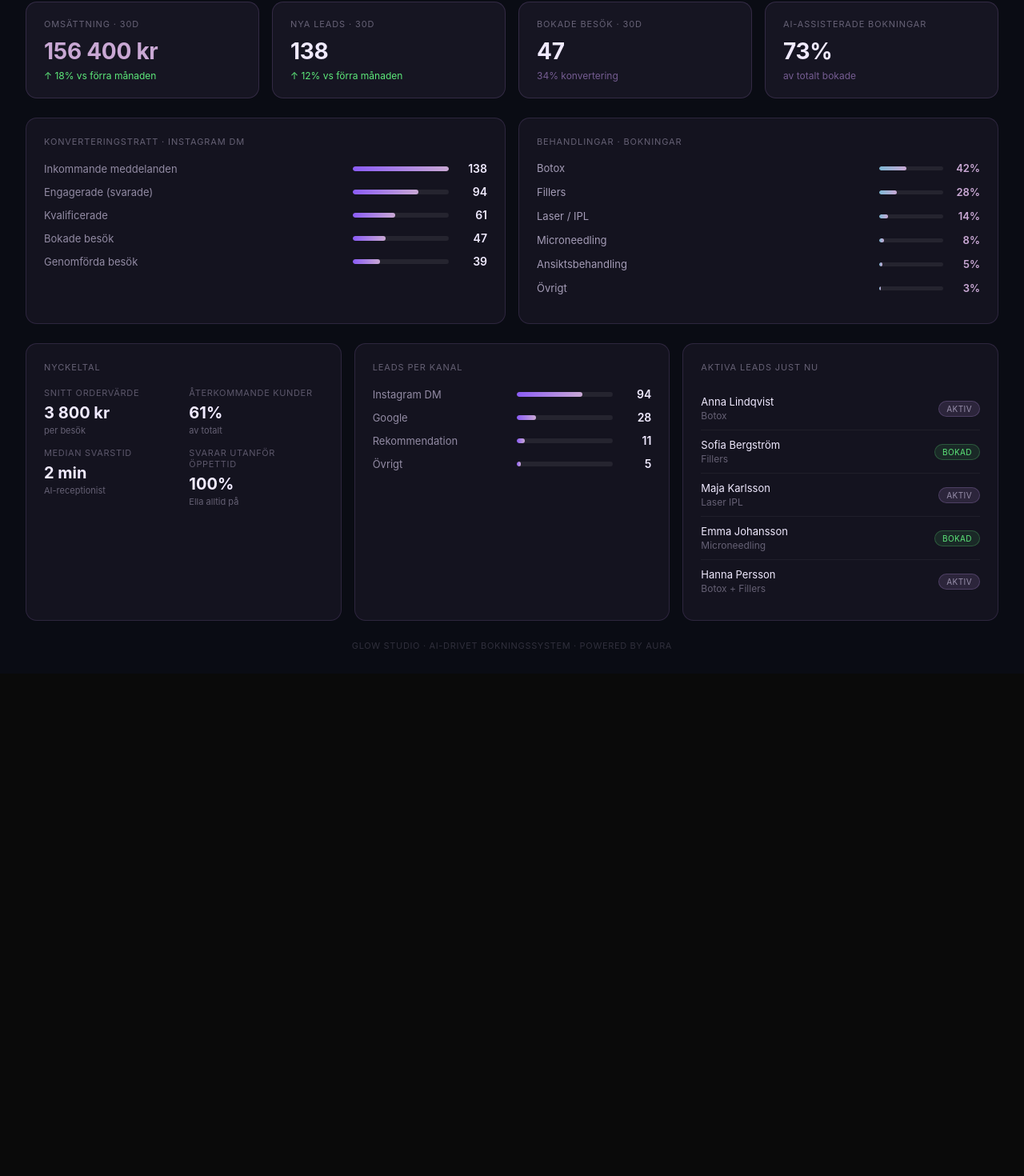
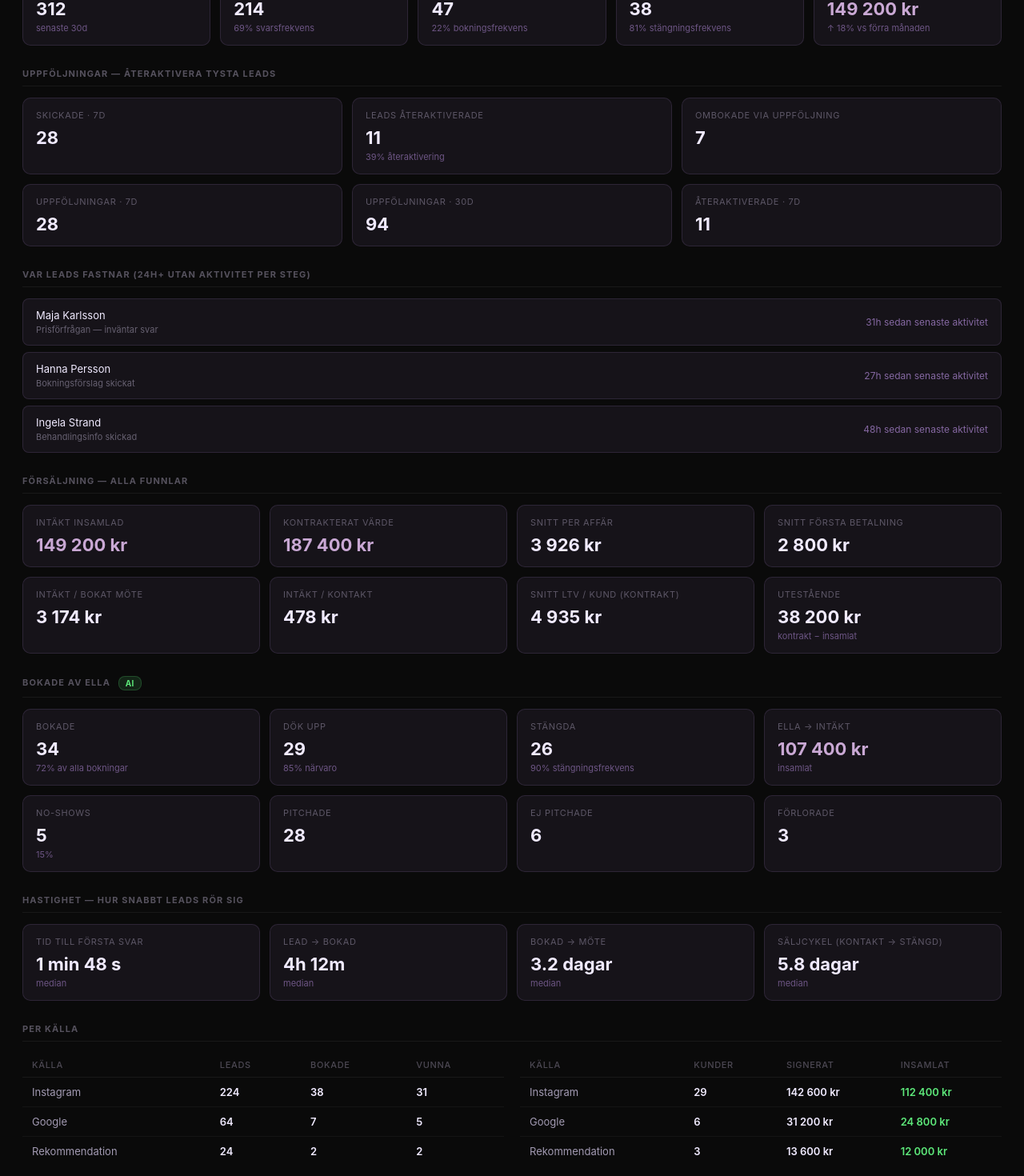
Before and after one commit to jackisestadai-debug/my-ai-setter, a Next.js app in the folder template-ai-setter/: page /klinik-demo/dashboard in a window 1280 px wide. Shown: the part 100-1570 px from the top of the page at 80% size. Before the commit the page ends 942 px from the top, so only its background shows below. Built offline with nearby package versions, Linux system fonts and the light colour scheme.

Commit message:
Rebuild Glow Studio demo dashboard with full analytics sections matching Rekvo layout

```diff
--- a/template-ai-setter/src/app/klinik-demo/dashboard/page.tsx
+++ b/template-ai-setter/src/app/klinik-demo/dashboard/page.tsx
@@ -1,10 +1,4 @@
 "use client";
-
-/**
- * Glow Studio — demo-dashboard.
- * Visar realistiska fake-siffror för en etablerad skönhetsklinik.
- * Används som iframe i Glow Studio HQ:s dashboard-flik.
- */
 
 export default function GlowDashboard() {
   return (
@@ -12,222 +6,179 @@ export default function GlowDashboard() {
       <style>{`
         * { box-sizing: border-box; margin: 0; padding: 0; }
         body { background: #0a0c14; font-family: -apple-system, BlinkMacSystemFont, 'Segoe UI', sans-serif; color: #e8e0ff; }
+        .page { padding: 24px 28px; min-height: 100vh; }
+        h2 { font-size: 11px; color: rgba(200,190,220,0.4); letter-spacing: 0.1em; text-transform: uppercase; margin: 28px 0 14px; padding-bottom: 8px; border-bottom: 1px solid rgba(255,255,255,0.06); }
+        h2:first-child { margin-top: 0; }
 
-        .page { padding: 28px 32px; min-height: 100vh; background: #0a0c14; }
+        /* Stat grids */
+        .grid { display: grid; gap: 12px; margin-bottom: 4px; }
+        .g2 { grid-template-columns: repeat(2, 1fr); }
+        .g3 { grid-template-columns: repeat(3, 1fr); }
+        .g4 { grid-template-columns: repeat(4, 1fr); }
+        .g5 { grid-template-columns: repeat(5, 1fr); }
+        .g6 { grid-template-columns: repeat(6, 1fr); }
 
-        .header { display: flex; justify-content: space-between; align-items: center; margin-bottom: 28px; }
-        .title { font-size: 22px; font-weight: 700; color: #f0eaff; letter-spacing: 0.02em; }
-        .subtitle { font-size: 13px; color: rgba(200,190,220,0.45); margin-top: 4px; }
-        .period-badge {
-          background: rgba(180,140,220,0.12);
-          border: 1px solid rgba(180,140,220,0.25);
-          border-radius: 20px;
-          padding: 6px 16px;
-          font-size: 12px;
-          color: rgba(200,190,220,0.7);
-          letter-spacing: 0.04em;
+        .stat {
+          background: rgba(180,140,220,0.07);
+          border: 1px solid rgba(180,140,220,0.15);
+          border-radius: 10px;
+          padding: 14px 16px;
         }
+        .stat-label { font-size: 11px; color: rgba(200,190,220,0.4); letter-spacing: 0.06em; text-transform: uppercase; margin-bottom: 8px; }
+        .stat-value { font-size: 22px; font-weight: 700; color: #f0eaff; }
+        .stat-sub { font-size: 11px; color: rgba(180,140,220,0.55); margin-top: 4px; }
+        .stat.accent .stat-value { color: #c9a8d4; }
+        .stat.green .stat-value { color: #5de87a; }
 
-        .kpi-row { display: grid; grid-template-columns: repeat(4, 1fr); gap: 16px; margin-bottom: 24px; }
-        .kpi {
-          background: rgba(180,140,220,0.07);
-          border: 1px solid rgba(180,140,220,0.18);
-          border-radius: 14px;
-          padding: 20px 22px;
-        }
-        .kpi-label { font-size: 11px; color: rgba(200,190,220,0.45); letter-spacing: 0.08em; text-transform: uppercase; margin-bottom: 10px; }
-        .kpi-value { font-size: 28px; font-weight: 700; color: #f0eaff; letter-spacing: -0.01em; }
-        .kpi-sub { font-size: 12px; color: rgba(180,140,220,0.6); margin-top: 6px; }
-        .kpi-up { color: #5de87a; }
-        .kpi-accent .kpi-value { color: #c9a8d4; }
+        /* Funnel bars */
+        .funnel { display: flex; flex-direction: column; gap: 10px; }
+        .frow { display: flex; align-items: center; justify-content: space-between; gap: 12px; }
+        .flabel { font-size: 13px; color: rgba(200,190,220,0.7); min-width: 160px; }
+        .fright { display: flex; align-items: center; gap: 10px; }
+        .fbar { width: 100px; height: 5px; background: rgba(255,255,255,0.07); border-radius: 3px; overflow: hidden; }
+        .fbar-fill { height: 100%; border-radius: 3px; background: linear-gradient(90deg, #8b5cf6, #c9a8d4); }
+        .fval { font-size: 13px; font-weight: 600; color: #f0eaff; min-width: 40px; text-align: right; }
 
-        .grid-2 { display: grid; grid-template-columns: 1fr 1fr; gap: 16px; margin-bottom: 24px; }
-        .grid-3 { display: grid; grid-template-columns: repeat(3, 1fr); gap: 16px; margin-bottom: 24px; }
+        /* Tables */
+        table { width: 100%; border-collapse: collapse; font-size: 13px; }
+        th { text-align: left; font-size: 11px; color: rgba(200,190,220,0.35); letter-spacing: 0.06em; text-transform: uppercase; padding: 8px 12px; border-bottom: 1px solid rgba(255,255,255,0.06); font-weight: 500; }
+        td { padding: 10px 12px; border-bottom: 1px solid rgba(255,255,255,0.04); color: rgba(200,190,220,0.8); }
+        tr:last-child td { border-bottom: none; }
+        td.num { font-weight: 600; color: #f0eaff; }
+        td.green { color: #5de87a; }
 
-        .card {
-          background: rgba(180,140,220,0.06);
-          border: 1px solid rgba(180,140,220,0.16);
-          border-radius: 14px;
-          padding: 22px;
-        }
-        .card-title { font-size: 11px; color: rgba(200,190,220,0.45); letter-spacing: 0.08em; text-transform: uppercase; margin-bottom: 18px; }
+        /* Stuck leads */
+        .stuck-item { background: rgba(180,140,220,0.07); border: 1px solid rgba(180,140,220,0.15); border-radius: 8px; padding: 12px 16px; margin-bottom: 8px; display: flex; justify-content: space-between; align-items: center; }
+        .stuck-name { font-size: 13px; color: #f0eaff; }
+        .stuck-step { font-size: 11px; color: rgba(200,190,220,0.45); margin-top: 3px; }
+        .stuck-hours { font-size: 12px; color: rgba(180,140,220,0.7); }
 
-        .funnel-row { display: flex; align-items: center; justify-content: space-between; margin-bottom: 12px; }
-        .funnel-label { font-size: 13px; color: rgba(200,190,220,0.7); }
-        .funnel-right { display: flex; align-items: center; gap: 12px; }
-        .funnel-val { font-size: 14px; font-weight: 600; color: #f0eaff; min-width: 36px; text-align: right; }
-        .bar-wrap { width: 120px; height: 6px; background: rgba(255,255,255,0.07); border-radius: 3px; overflow: hidden; }
-        .bar-fill { height: 100%; border-radius: 3px; background: linear-gradient(90deg, #8b5cf6, #c9a8d4); }
+        .row2 { display: grid; grid-template-columns: 1fr 1fr; gap: 20px; }
 
-        .treatment-row { display: flex; align-items: center; justify-content: space-between; margin-bottom: 14px; }
-        .treatment-name { font-size: 13px; color: rgba(200,190,220,0.8); }
-        .treatment-right { display: flex; align-items: center; gap: 10px; }
-        .treatment-pct { font-size: 13px; font-weight: 600; color: #c9a8d4; min-width: 36px; text-align: right; }
-        .treatment-bar { width: 80px; height: 5px; background: rgba(255,255,255,0.07); border-radius: 3px; overflow: hidden; }
-        .treatment-fill { height: 100%; border-radius: 3px; background: linear-gradient(90deg, #7eb8d4, #c9a8d4); }
-
-        .stat-grid { display: grid; grid-template-columns: 1fr 1fr; gap: 14px; }
-        .stat-item { }
-        .stat-label { font-size: 11px; color: rgba(200,190,220,0.4); letter-spacing: 0.06em; text-transform: uppercase; margin-bottom: 6px; }
-        .stat-value { font-size: 20px; font-weight: 700; color: #f0eaff; }
-        .stat-sub { font-size: 11px; color: rgba(200,190,220,0.45); margin-top: 3px; }
-
-        .leads-list { }
-        .lead-row { display: flex; align-items: center; justify-content: space-between; padding: 10px 0; border-bottom: 1px solid rgba(255,255,255,0.05); }
-        .lead-row:last-child { border-bottom: none; }
-        .lead-name { font-size: 13px; color: #f0eaff; }
-        .lead-treatment { font-size: 12px; color: rgba(200,190,220,0.45); margin-top: 2px; }
-        .lead-badge {
-          font-size: 10px; padding: 3px 9px; border-radius: 10px;
-          background: rgba(180,140,220,0.15); border: 1px solid rgba(180,140,220,0.25);
-          color: rgba(200,190,220,0.7); letter-spacing: 0.04em;
-        }
-        .lead-badge.booked { background: rgba(93,232,122,0.1); border-color: rgba(93,232,122,0.25); color: #5de87a; }
-
-        .footer { margin-top: 8px; text-align: center; font-size: 11px; color: rgba(200,190,220,0.2); letter-spacing: 0.06em; }
+        .badge { display: inline-block; font-size: 10px; padding: 2px 8px; border-radius: 8px; background: rgba(93,232,122,0.12); border: 1px solid rgba(93,232,122,0.2); color: #5de87a; letter-spacing: 0.04em; margin-left: 6px; vertical-align: middle; }
       `}</style>
 
       <div className="page">
-        <div className="header">
-          <div>
-            <div className="title">Glow Studio</div>
-            <div className="subtitle">Östergatan 21, Stockholm · Senaste 30 dagarna</div>
-          </div>
-          <div className="period-badge">JAN 2026 — JUN 2026</div>
+
+        {/* ── PENGAFLÖDE ── */}
+        <h2>Pengaflöde — DMs → intäkt</h2>
+        <div className="grid g5">
+          <div className="stat"><div className="stat-label">Kontakter</div><div className="stat-value">312</div><div className="stat-sub">senaste 30d</div></div>
+          <div className="stat"><div className="stat-label">Svar</div><div className="stat-value">214</div><div className="stat-sub">69% svarsfrekvens</div></div>
+          <div className="stat"><div className="stat-label">Bokade</div><div className="stat-value">47</div><div className="stat-sub">22% bokningsfrekvens</div></div>
+          <div className="stat"><div className="stat-label">Stängda</div><div className="stat-value">38</div><div className="stat-sub">81% stängningsfrekvens</div></div>
+          <div className="stat accent"><div className="stat-label">Intäkt insamlad</div><div className="stat-value">149 200 kr</div><div className="stat-sub">↑ 18% vs förra månaden</div></div>
         </div>
 
-        {/* KPI-rad */}
-        <div className="kpi-row">
-          <div className="kpi kpi-accent">
-            <div className="kpi-label">Omsättning · 30d</div>
-            <div className="kpi-value">156 400 kr</div>
-            <div className="kpi-sub kpi-up">↑ 18% vs förra månaden</div>
+        {/* ── UPPFÖLJNINGAR ── */}
+        <h2>Uppföljningar — återaktivera tysta leads</h2>
+        <div className="grid g3">
+          <div className="stat"><div className="stat-label">Skickade · 7d</div><div className="stat-value">28</div></div>
+          <div className="stat"><div className="stat-label">Leads återaktiverade</div><div className="stat-value">11</div><div className="stat-sub">39% återaktivering</div></div>
+          <div className="stat"><div className="stat-label">Ombokade via uppföljning</div><div className="stat-value">7</div></div>
+        </div>
+        <div className="grid g3" style={{marginTop:12}}>
+          <div className="stat"><div className="stat-label">Uppföljningar · 7d</div><div className="stat-value">28</div></div>
+          <div className="stat"><div className="stat-label">Uppföljningar · 30d</div><div className="stat-value">94</div></div>
+          <div className="stat"><div className="stat-label">Återaktiverade · 7d</div><div className="stat-value">11</div></div>
+        </div>
+
+        {/* ── FASTNADE LEADS ── */}
+        <h2>Var leads fastnar (24h+ utan aktivitet per steg)</h2>
+        {[
+          { name: "Maja Karlsson", step: "Prisförfrågan — inväntar svar", hours: "31h" },
+          { name: "Hanna Persson", step: "Bokningsförslag skickat", hours: "27h" },
+          { name: "Ingela Strand", step: "Behandlingsinfo skickad", hours: "48h" },
+        ].map((l) => (
+          <div key={l.name} className="stuck-item">
+            <div><div className="stuck-name">{l.name}</div><div className="stuck-step">{l.step}</div></div>
+            <div className="stuck-hours">{l.hours} sedan senaste aktivitet</div>
           </div>
-          <div className="kpi">
-            <div className="kpi-label">Nya leads · 30d</div>
-            <div className="kpi-value">138</div>
-            <div className="kpi-sub kpi-up">↑ 12% vs förra månaden</div>
+        ))}
+
+        {/* ── FÖRSÄLJNING ── */}
+        <h2>Försäljning — alla funnlar</h2>
+        <div className="grid g4">
+          <div className="stat accent"><div className="stat-label">Intäkt insamlad</div><div className="stat-value">149 200 kr</div></div>
+          <div className="stat accent"><div className="stat-label">Kontrakterat värde</div><div className="stat-value">187 400 kr</div></div>
+          <div className="stat"><div className="stat-label">Snitt per affär</div><div className="stat-value">3 926 kr</div></div>
+          <div className="stat"><div className="stat-label">Snitt första betalning</div><div className="stat-value">2 800 kr</div></div>
+        </div>
+        <div className="grid g4" style={{marginTop:12}}>
+          <div className="stat"><div className="stat-label">Intäkt / bokat möte</div><div className="stat-value">3 174 kr</div></div>
+          <div className="stat"><div className="stat-label">Intäkt / kontakt</div><div className="stat-value">478 kr</div></div>
+          <div className="stat"><div className="stat-label">Snitt LTV / kund (kontrakt)</div><div className="stat-value">4 935 kr</div></div>
+          <div className="stat"><div className="stat-label">Utestående</div><div className="stat-value">38 200 kr</div><div className="stat-sub">kontrakt − insamlat</div></div>
+        </div>
+
+        {/* ── BOKADE AV AURA ── */}
+        <h2>Bokade av Ella <span className="badge">AI</span></h2>
+        <div className="grid g4">
+          <div className="stat"><div className="stat-label">Bokade</div><div className="stat-value">34</div><div className="stat-sub">72% av alla bokningar</div></div>
+          <div className="stat"><div className="stat-label">Dök upp</div><div className="stat-value">29</div><div className="stat-sub">85% närvaro</div></div>
+          <div className="stat"><div className="stat-label">Stängda</div><div className="stat-value">26</div><div className="stat-sub">90% stängningsfrekvens</div></div>
+          <div className="stat accent"><div className="stat-label">Ella → intäkt</div><div className="stat-value">107 400 kr</div><div className="stat-sub">insamlat</div></div>
+        </div>
+        <div className="grid g4" style={{marginTop:12}}>
+          <div className="stat"><div className="stat-label">No-shows</div><div className="stat-value">5</div><div className="stat-sub">15%</div></div>
+          <div className="stat"><div className="stat-label">Pitchade</div><div className="stat-value">28</div></div>
+          <div className="stat"><div className="stat-label">Ej pitchade</div><div className="stat-value">6</div></div>
+          <div className="stat"><div className="stat-label">Förlorade</div><div className="stat-value">3</div></div>
+        </div>
+
+        {/* ── HASTIGHET ── */}
+        <h2>Hastighet — hur snabbt leads rör sig</h2>
+        <div className="grid g4">
+          <div className="stat"><div className="stat-label">Tid till första svar</div><div className="stat-value">1 min 48 s</div><div className="stat-sub">median</div></div>
+          <div className="stat"><div className="stat-label">Lead → bokad</div><div className="stat-value">4h 12m</div><div className="stat-sub">median</div></div>
+          <div className="stat"><div className="stat-label">Bokad → möte</div><div className="stat-value">3.2 dagar</div><div className="stat-sub">median</div></div>
+          <div className="stat"><div className="stat-label">Säljcykel (kontakt → stängd)</div><div className="stat-value">5.8 dagar</div><div className="stat-sub">median</div></div>
+        </div>
+
+        {/* ── PER KÄLLA ── */}
+        <h2>Per källa</h2>
+        <div className="row2">
+          <div>
+            <table>
+              <thead><tr><th>Källa</th><th>Leads</th><th>Bokade</th><th>Vunna</th></tr></thead>
+              <tbody>
+                <tr><td>Instagram</td><td className="num">224</td><td className="num">38</td><td className="num">31</td></tr>
+                <tr><td>Google</td><td className="num">64</td><td className="num">7</td><td className="num">5</td></tr>
+                <tr><td>Rekommendation</td><td className="num">24</td><td className="num">2</td><td className="num">2</td></tr>
+              </tbody>
+            </table>
           </div>
-          <div className="kpi">
-            <div className="kpi-label">Bokade besök · 30d</div>
-            <div className="kpi-value">47</div>
-            <div className="kpi-sub">34% konvertering</div>
-          </div>
-          <div className="kpi">
-            <div className="kpi-label">AI-assisterade bokningar</div>
-            <div className="kpi-value">73%</div>
-            <div className="kpi-sub">av totalt bokade</div>
+          <div>
+            <table>
+              <thead><tr><th>Källa</th><th>Kunder</th><th>Signerat</th><th>Insamlat</th></tr></thead>
+              <tbody>
+                <tr><td>Instagram</td><td className="num">29</td><td className="num">142 600 kr</td><td className="num green">112 400 kr</td></tr>
+                <tr><td>Google</td><td className="num">6</td><td className="num">31 200 kr</td><td className="num green">24 800 kr</td></tr>
+                <tr><td>Rekommendation</td><td className="num">3</td><td className="num">13 600 kr</td><td className="num green">12 000 kr</td></tr>
+              </tbody>
+            </table>
           </div>
         </div>
 
-        <div className="grid-2">
-          {/* Konverteringstratt */}
-          <div className="card">
-            <div className="card-title">Konverteringstratt · Instagram DM</div>
+        {/* ── PER BEHANDLING ── */}
+        <h2>Per behandling</h2>
+        <table>
+          <thead><tr><th>Behandling</th><th>Leads</th><th>Bokade</th><th>Stängda</th><th>Signerat</th></tr></thead>
+          <tbody>
             {[
-              { label: "Inkommande meddelanden", val: 138, pct: 100 },
-              { label: "Engagerade (svarade)", val: 94, pct: 68 },
-              { label: "Kvalificerade", val: 61, pct: 44 },
-              { label: "Bokade besök", val: 47, pct: 34 },
-              { label: "Genomförda besök", val: 39, pct: 28 },
-            ].map((r) => (
-              <div key={r.label} className="funnel-row">
-                <div className="funnel-label">{r.label}</div>
-                <div className="funnel-right">
-                  <div className="bar-wrap"><div className="bar-fill" style={{ width: `${r.pct}%` }} /></div>
-                  <div className="funnel-val">{r.val}</div>
-                </div>
-              </div>
+              ["Botox", 98, 22, 19, "74 100 kr"],
+              ["Fillers", 64, 14, 12, "52 800 kr"],
+              ["Laser / IPL", 44, 6, 5, "27 000 kr"],
+              ["Microneedling", 28, 3, 2, "13 200 kr"],
+              ["Ansiktsbehandling", 38, 2, 2, "9 600 kr"],
+              ["Övrigt", 40, 0, 0, "0 kr"],
+            ].map(([t, l, b, s, kr]) => (
+              <tr key={t as string}><td>{t}</td><td className="num">{l}</td><td className="num">{b}</td><td className="num">{s}</td><td className="num green">{kr}</td></tr>
             ))}
-          </div>
+          </tbody>
+        </table>
 
-          {/* Behandlingsfördelning */}
-          <div className="card">
-            <div className="card-title">Behandlingar · bokningar</div>
-            {[
-              { name: "Botox", pct: 42 },
-              { name: "Fillers", pct: 28 },
-              { name: "Laser / IPL", pct: 14 },
-              { name: "Microneedling", pct: 8 },
-              { name: "Ansiktsbehandling", pct: 5 },
-              { name: "Övrigt", pct: 3 },
-            ].map((t) => (
-              <div key={t.name} className="treatment-row">
-                <div className="treatment-name">{t.name}</div>
-                <div className="treatment-right">
-                  <div className="treatment-bar"><div className="treatment-fill" style={{ width: `${t.pct}%` }} /></div>
-                  <div className="treatment-pct">{t.pct}%</div>
-                </div>
-              </div>
-            ))}
-          </div>
-        </div>
-
-        <div className="grid-3">
-          {/* Snabbstats */}
-          <div className="card">
-            <div className="card-title">Nyckeltal</div>
-            <div className="stat-grid">
-              {[
-                { label: "Snitt ordervärde", val: "3 800 kr", sub: "per besök" },
-                { label: "Återkommande kunder", val: "61%", sub: "av totalt" },
-                { label: "Median svarstid", val: "2 min", sub: "AI-receptionist" },
-                { label: "Svarar utanför öppettid", val: "100%", sub: "Ella alltid på" },
-              ].map((s) => (
-                <div key={s.label} className="stat-item">
-                  <div className="stat-label">{s.label}</div>
-                  <div className="stat-value">{s.val}</div>
-                  <div className="stat-sub">{s.sub}</div>
-                </div>
-              ))}
-            </div>
-          </div>
-
-          {/* Omsättning per källa */}
-          <div className="card">
-            <div className="card-title">Leads per kanal</div>
-            {[
-              { name: "Instagram DM", val: 94, pct: 68 },
-              { name: "Google", val: 28, pct: 20 },
-              { name: "Rekommendation", val: 11, pct: 8 },
-              { name: "Övrigt", val: 5, pct: 4 },
-            ].map((r) => (
-              <div key={r.name} className="funnel-row">
-                <div className="funnel-label">{r.name}</div>
-                <div className="funnel-right">
-                  <div className="bar-wrap"><div className="bar-fill" style={{ width: `${r.pct}%` }} /></div>
-                  <div className="funnel-val">{r.val}</div>
-                </div>
-              </div>
-            ))}
-          </div>
-
-          {/* Varma leads */}
-          <div className="card">
-            <div className="card-title">Aktiva leads just nu</div>
-            <div className="leads-list">
-              {[
-                { name: "Anna Lindqvist", treatment: "Botox", booked: false },
-                { name: "Sofia Bergström", treatment: "Fillers", booked: true },
-                { name: "Maja Karlsson", treatment: "Laser IPL", booked: false },
-                { name: "Emma Johansson", treatment: "Microneedling", booked: true },
-                { name: "Hanna Persson", treatment: "Botox + Fillers", booked: false },
-              ].map((l) => (
-                <div key={l.name} className="lead-row">
-                  <div>
-                    <div className="lead-name">{l.name}</div>
-                    <div className="lead-treatment">{l.treatment}</div>
-                  </div>
-                  <div className={`lead-badge ${l.booked ? "booked" : ""}`}>
-                    {l.booked ? "BOKAD" : "AKTIV"}
-                  </div>
-                </div>
-              ))}
-            </div>
-          </div>
-        </div>
-
-        <div className="footer">GLOW STUDIO · AI-DRIVET BOKNINGSSYSTEM · POWERED BY AURA</div>
+        <div style={{height: 32}} />
       </div>
     </>
   );
```
